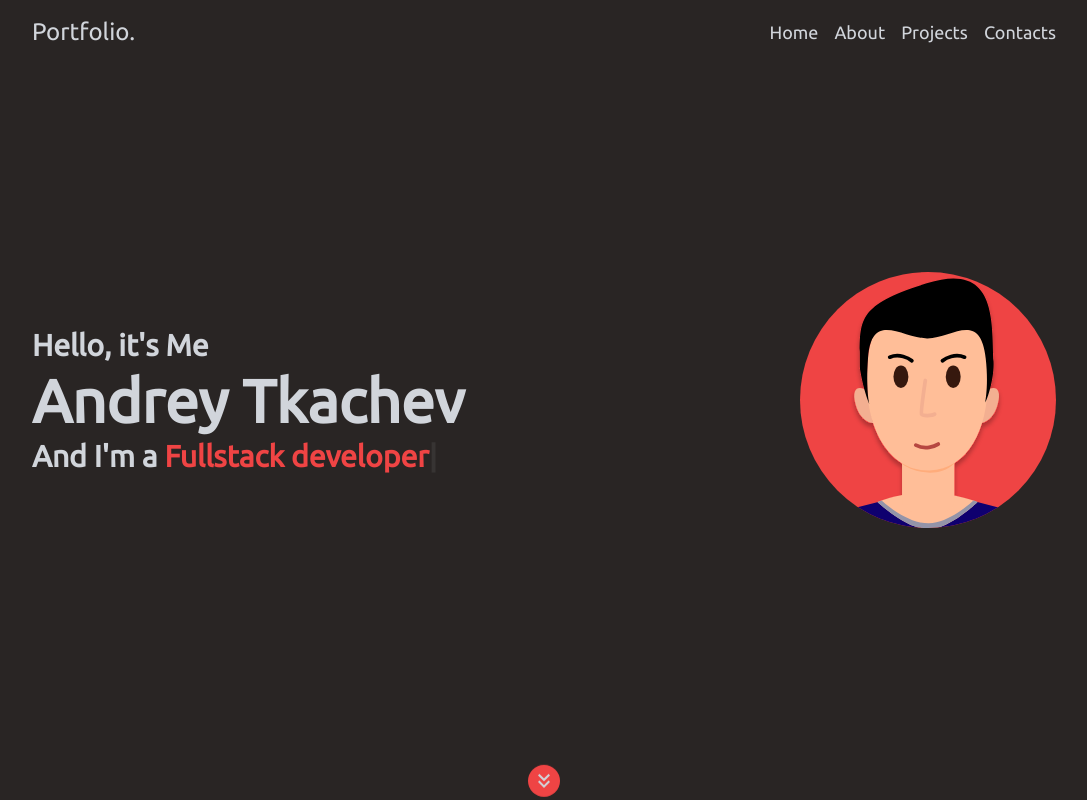
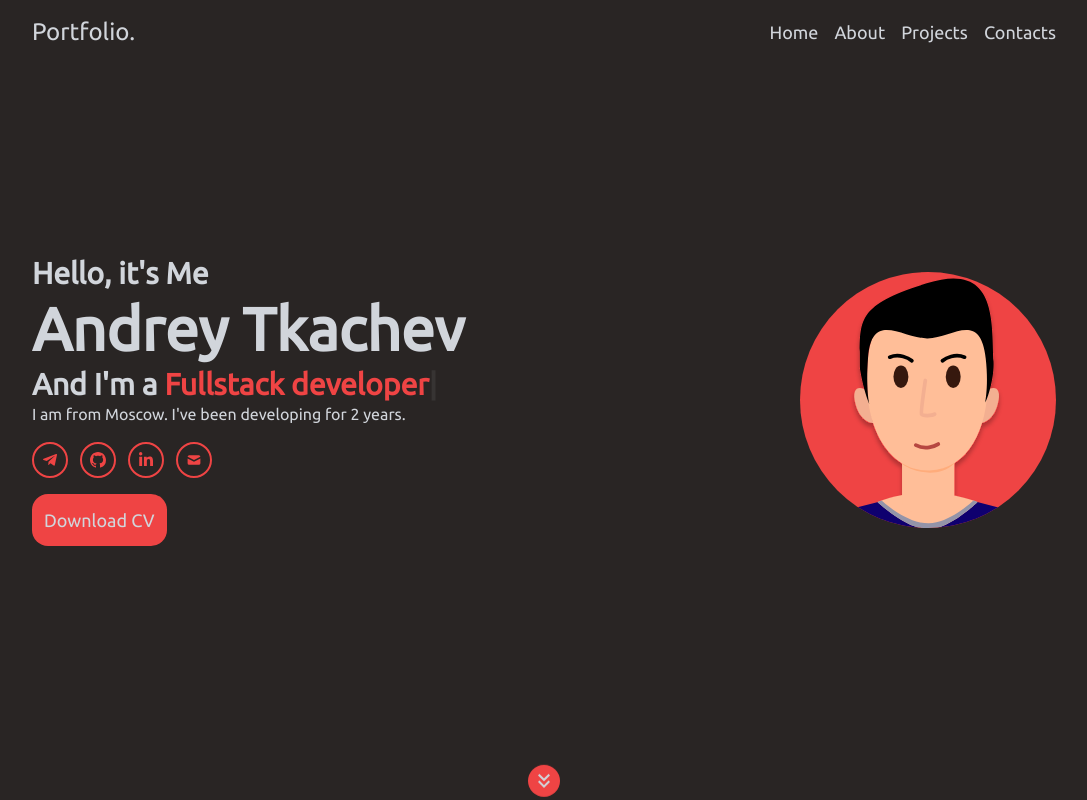
Before and after one commit to AndreiTka4iov/portfolio_v2, a React (Create React App) app: page / in a window 1280 px wide. Shown: the whole page, without its empty margins (96-1183 px from the left). Built offline with nearby package versions, Linux system fonts and the light colour scheme.

Commit message:
home page v1.1

```diff
--- /dev/null
+++ b/src/components/ButtonA.tsx
@@ -0,0 +1,29 @@
+interface ButtonAProps {
+    href: string,
+    className: string,
+    title: string
+}
+
+const ButtonA: React.FC<ButtonAProps> = ({href, className, title}) => {
+    return (
+        <a
+        href={href}
+        className={`
+            block
+            p-3
+            w-max
+            bg-red-500
+            rounded-2xl
+            text-lg
+            hover:shadow-md
+            hover:shadow-red-500
+            transition
+            ${className}
+            `}
+        >
+            {title}
+        </a>
+     );
+}
+
+export default ButtonA;
--- /dev/null
+++ b/src/components/home/MyLinks.tsx
@@ -0,0 +1,94 @@
+import { FaTelegramPlane, FaLinkedinIn } from 'react-icons/fa'
+import { BsGithub } from 'react-icons/bs'
+import { HiMail } from 'react-icons/hi'
+
+const MyLinks = () => {
+    return (
+        <div
+        className="
+            flex
+            gap-3
+            mt-4
+        "
+        >
+            <a
+            href="https://t.me/Tcka4"
+            className="
+                flex
+                items-center
+                justify-center
+                w-9
+                h-9
+                rounded-full
+                border-2
+                border-red-500
+                text-red-500
+                hover:bg-red-500
+                hover:text-gray-300
+                transition
+            "
+            >
+                <FaTelegramPlane/>
+            </a>
+            <a
+            href="https://github.com/AndreiTka4iov"
+            className="
+                flex
+                items-center
+                justify-center
+                w-9
+                h-9
+                rounded-full
+                border-2
+                border-red-500
+                text-red-500
+                hover:bg-red-500
+                hover:text-gray-300
+                transition
+            "
+            >
+                <BsGithub/>
+            </a>
+            <a
+            href="https://www.linkedin.com/in/andreitkachiov/"
+            className="
+                flex
+                items-center
+                justify-center
+                w-9
+                h-9
+                rounded-full
+                border-2
+                border-red-500
+                text-red-500
+                hover:bg-red-500
+                hover:text-gray-300
+                transition
+            "
+            >
+                <FaLinkedinIn/>
+            </a>
+            <a
+            href="mailto:andrei.tkachiov@gmail.com"
+            className="
+                flex
+                items-center
+                justify-center
+                w-9
+                h-9
+                rounded-full
+                border-2
+                border-red-500
+                text-red-500
+                hover:bg-red-500
+                hover:text-gray-300
+                transition
+            "
+            >
+                <HiMail/>
+            </a>
+        </div>
+     );
+}
+
+export default MyLinks;
--- a/src/components/text/HomeText.tsx
+++ b/src/components/text/HomeText.tsx
@@ -1,5 +1,7 @@
 import { useRef, useEffect } from 'react';
 import Typed from 'typed.js';
+import MyLinks from '../home/MyLinks';
+import ButtonA from '../ButtonA';
 
 const HomeText = () => {
     const element = useRef(null);
@@ -16,10 +18,13 @@ const HomeText = () => {
     }, []);
 
     return (
-        <div className="text-gray-300">
+        <div className="text-gray-300 min-h-max">
             <h3 className="text-3xl font-bold">Hello, it's Me</h3>
             <h1 className="text-6xl font-bold leading-tight">Andrey Tkachev</h1>
             <h3 className="text-3xl font-bold">And I'm a <span className="text-red-500" ref={element}></span></h3>
+            <span>I am from Moscow. I've been developing for 2 years.</span>
+            <MyLinks/>
+            <ButtonA href="https://t.me/Tcka4" className="mt-4" title="Download CV"></ButtonA>
         </div>
      );
 }
--- a/src/components/text/TypedText.tsx
+++ /dev/null
@@ -1,31 +0,0 @@
-import React, { useRef, useEffect } from 'react';
-import Typed from 'typed.js';
-
-interface TypedTextProps {
-    text: string,
-    className: string,
-}
-
-const TypedText: React.FC<TypedTextProps> = ({ text, className }) => {
-    const element = useRef(null);
-
-    useEffect(() => {
-        const typed = new Typed(element.current, {
-          strings: [text],
-          typeSpeed: 100,
-        });
-
-        return () => {
-          // Destroy Typed instance during cleanup to stop animation
-          typed.destroy();
-        };
-    }, []);
-
-    return (
-        <h3 className={className}>
-            <span ref={element}></span>
-        </h3>
-     );
-}
-
-export default TypedText;
```
